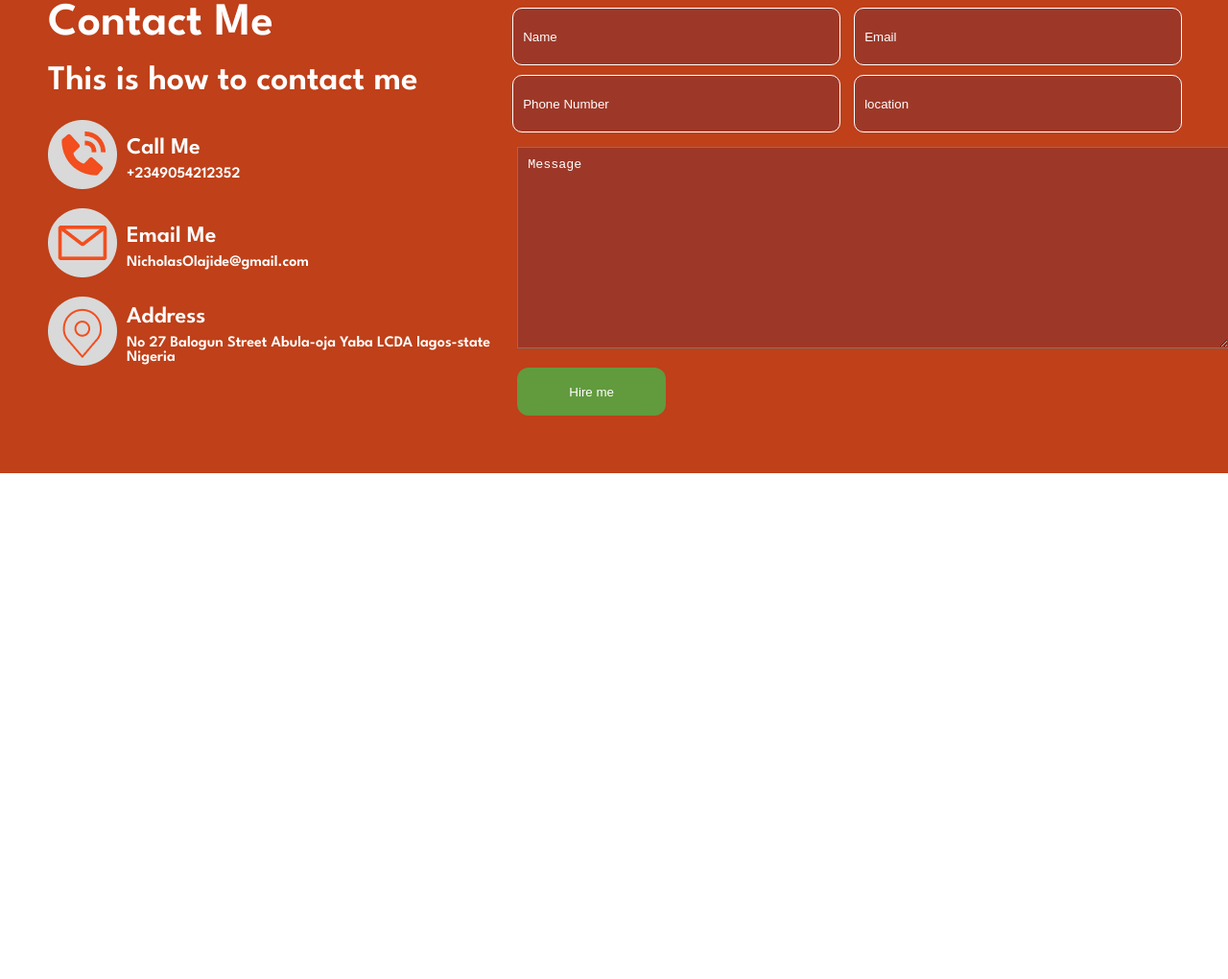
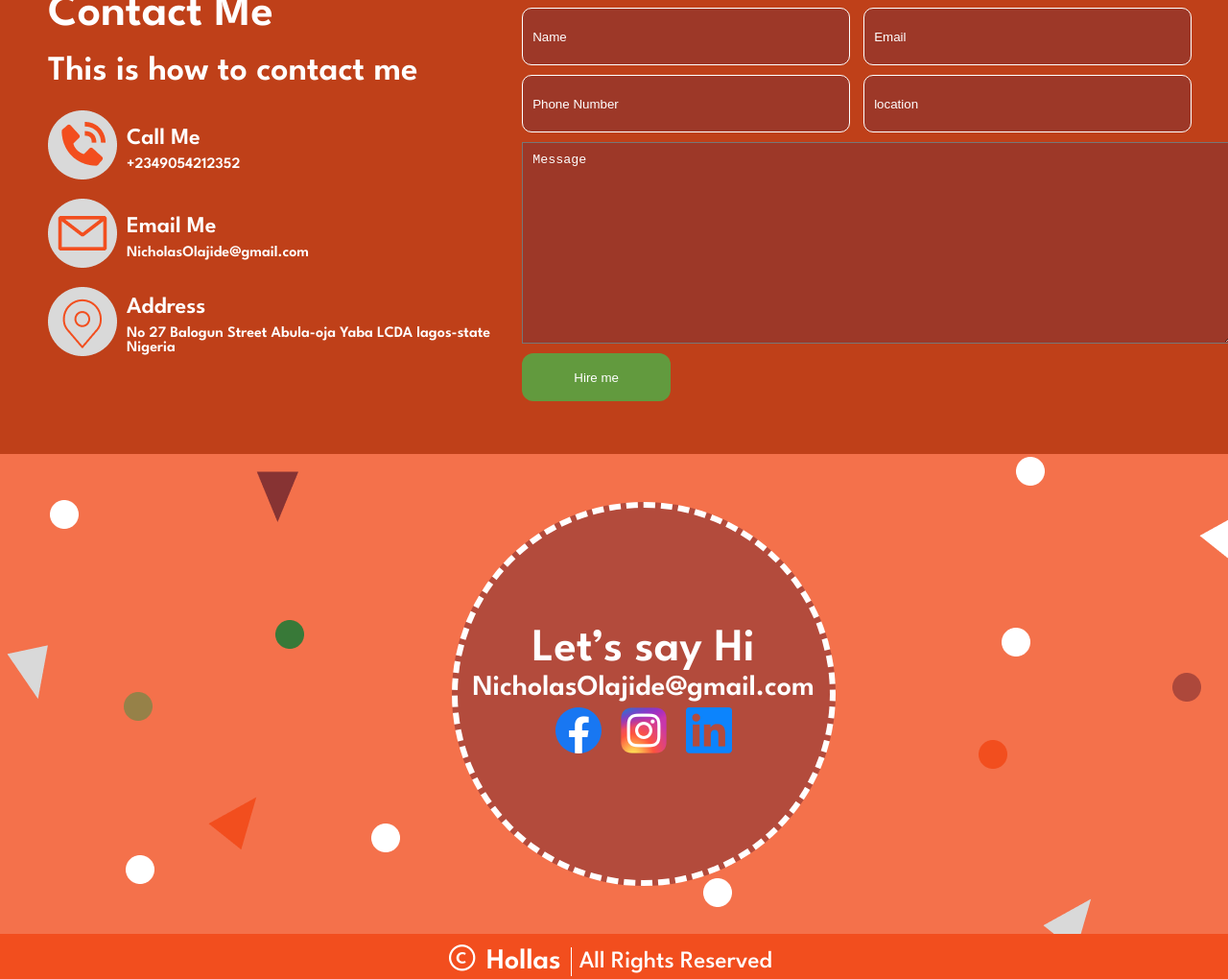
Before and after one commit to HollasII/portfolio-design, a plain HTML site: page index.html in a window 1280 px wide. Shown: the part 4936-5956 px from the top of the page at 96% size. Before the commit the page ends 5429 px from the top, so only its background shows below. Drawn offline with Linux system fonts and the light colour scheme.

Commit message:
footer  addition

```diff
--- a/css/style.scss
+++ b/css/style.scss
@@ -511,7 +511,7 @@ main{
                     height: 210px;
                     padding: 10px;
                     background: rgba(135, 51, 51, 0.6);
-                    margin: 10px;
+                    margin: 5px;
 
                     &::placeholder{
                         color: map-get($colors , third );
@@ -524,15 +524,97 @@ main{
                     border: none;
                     background: rgba(6, 244, 100, 0.5);
                     border-radius: 12px;
-                    margin: 10px;
+                    margin: 5px;
 
                     a{
                         text-decoration: none;
                         color: map-get($colors , third );
                     }
+
+                    &:hover{
+                        cursor: pointer;
+                    }
                 }
             }
         }
+
+
+    }
+
+    .say-hi{
+        display: flex;
+        align-items: center;
+        justify-content: center;
+        background: rgba(242, 78, 30, 0.8);
+        background-image: url(../images/normal\ level.png);
+        background-repeat: no-repeat;
+        padding: 50px 50px;
+
+        .container{
+            font-family: $font;
+            color: map-get($colors , third );
+            display: flex;
+            flex-direction: column;
+            align-items: center;
+            justify-content: center;
+            width: 400px;
+            height: 400px;
+            background: rgba(135, 51, 51, 0.6);
+            border: 6px dashed #FFFFFF;
+            border-radius: 50%;
+
+            h2{
+                font-style: normal;
+                font-weight: 600;
+                font-size: 48px;
+                line-height: 40px;
+            }
+
+            h3{
+                font-style: normal;
+                font-weight: 600;
+                font-size: 30px;
+                line-height: 40px;
+            }
+
+            div{
+                display: flex;
+                gap: 20px;
+                // flex-direction: column;
+            }
+        }
+
+    }
+}
+
+footer{
+    font-family: $font;
+    display: flex;
+    align-items: center;
+    justify-content: center;
+    gap: 10px;
+    padding: 10px 0 0;
+    color: map-get($colors , third );
+    background: map-get($colors , main   );
+
+    span{
+        font-size: 40px;
+    }
+
+    h3{
+        font-style: normal;
+        font-weight: 600;
+        font-size: 30px;
+        line-height: 30px;
+    }
+
+    h4{
+        font-style: normal;
+        font-weight: 500;
+        font-size: 25px;
+        line-height: 30px;
+        padding: 0 8px;
+        border-left: 1px solid #FFFFFF;
     }
 }
 
--- a/index.html
+++ b/index.html
@@ -235,6 +235,23 @@
             </form>
         </div>
     </section>
+
+    <section class="say-hi">
+        <div class="container">
+            <h2>Let’s say Hi</h2>
+            <h3>NicholasOlajide@gmail.com</h3>
+            <div>
+                <a href=""><img src="images/Facebook - png 0.png"></a>
+
+                <a href=""><img src="images/Instagram - png.png"></a>
+
+                <a href=""><img src="images/Path 2520.png"></a>
+            </div>
+        </div>
+    </section>
    </main>
+   <footer>
+    <span>&copy;</span> <h3>Hollas</h3> <h4>All Rights Reserved</h4>
+   </footer>
 </body>
 </html>
```
Also changed, not shown: css/style.css, images/Facebook - png 0.png (added), images/Instagram - png.png (added), images/Path 2520.png (added), images/normal level.png (added), 2 other files.
